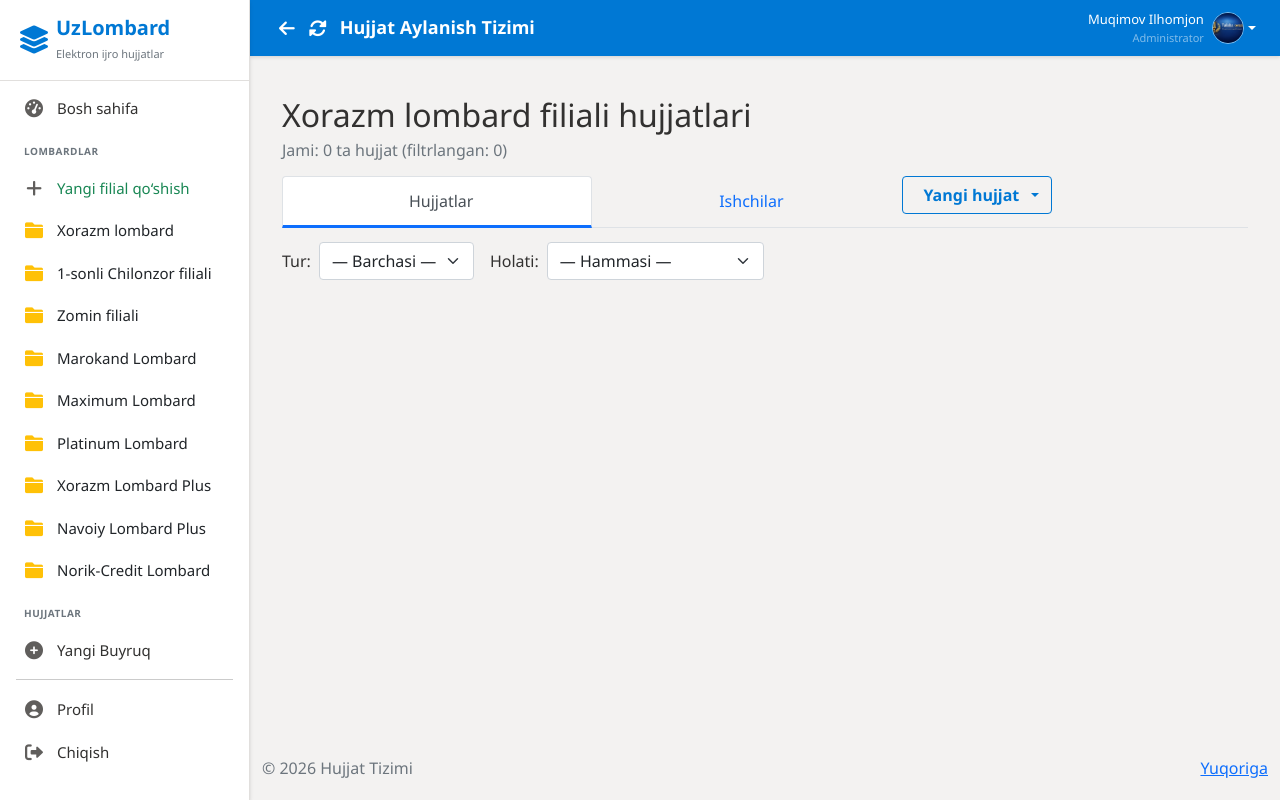
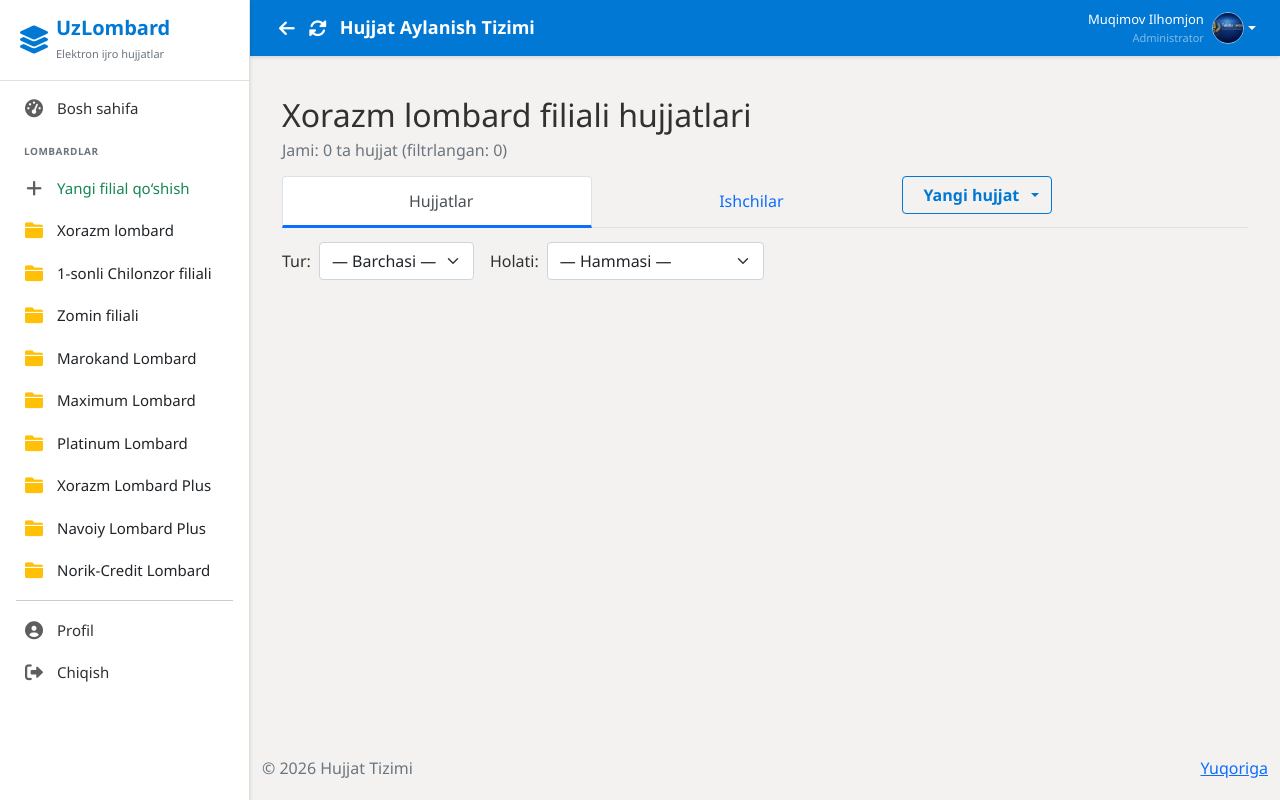
Before and after one commit to Ilhomjon2002/Lombard_hujjatlari, a Django app: page /documents/branch/4/ in a window 1280 px wide. Run offline with Django 5.2, Linux system fonts and the light colour scheme; a user stored in the database is signed in; data comes from the database, SQL or seed files in the repository.

Commit message:
Sidebar: remove Hujjatlar section and Yangi Buyruq link

```diff
--- a/templates/layouts/sidebar.html
+++ b/templates/layouts/sidebar.html
@@ -31,15 +31,7 @@
         </a>
         {% endfor %}
 
-        <div class="mt-4 mb-2 px-4 text-uppercase fw-bold text-secondary"
-            style="font-size: 10px; letter-spacing: 0.5px;">
-            Hujjatlar
-        </div>
 
-        <a href="{% url 'create_order' %}">
-            <i class="fas fa-plus-circle"></i>
-            Yangi Buyruq
-        </a>
         {% else %}
         <a href="{% url 'dashboard' %}"
             class="{% if request.resolver_match.url_name == 'dashboard' %}active{% endif %}">
```
